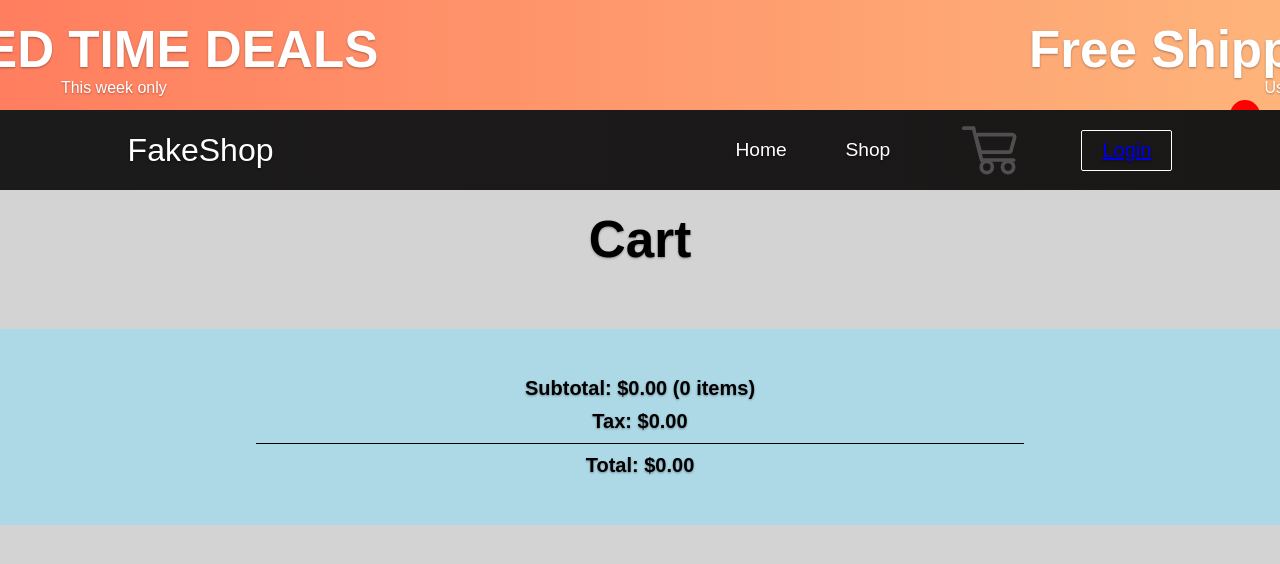
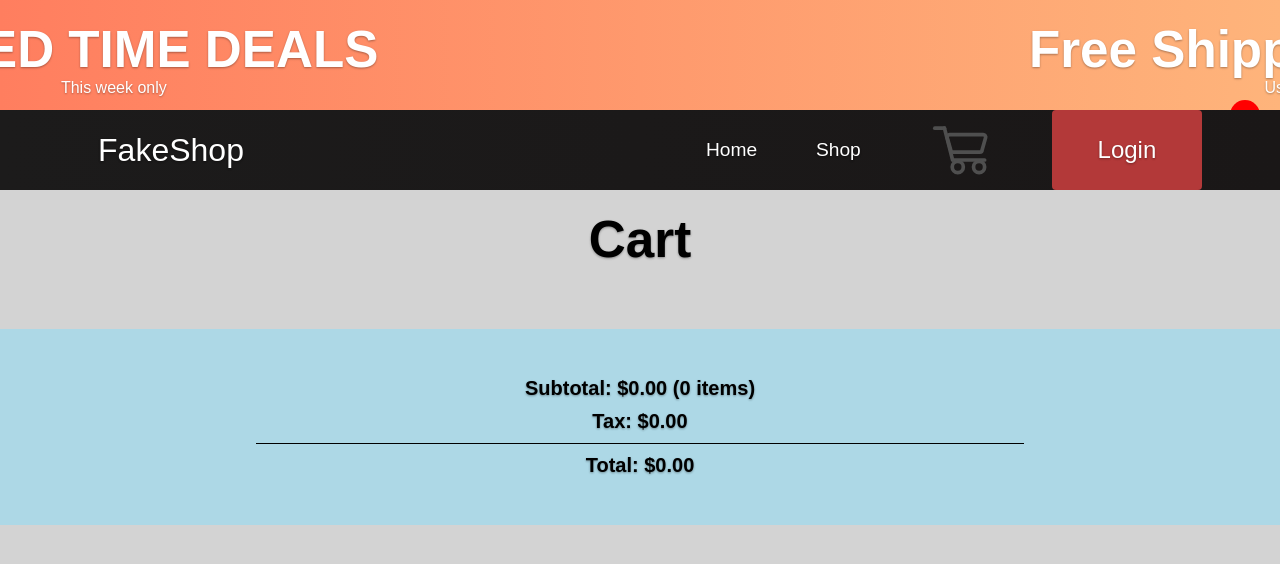
Before and after one commit to pinkx-xlink/react-shopping-cart-project, a React (Create React App) app in the folder shopping-cart/: page /cart in a window 1280 px wide. Shown: the top 564 px of the page. Built offline with nearby package versions, Linux system fonts and the light colour scheme.

Commit message:
Stylize the login button in the nav bar

```diff
--- a/shopping-cart/src/components/Navbar.css
+++ b/shopping-cart/src/components/Navbar.css
@@ -28,6 +28,29 @@
     display: flex;
     align-items: center;
   }
+
+  .nav-link__login {
+    color: #fff;
+    text-decoration: none;
+  }
+
+  .login_nav-button {
+    background-color: #b33939;
+    border: none;
+    border-radius: 4px;
+    padding: 10px 20px;
+    cursor: pointer;
+    transition: background-color 0.3s ease;
+    height: 100%;
+    width: 150px;
+    font-weight: 400;
+    font-size: 24px;
+  }
+  .login_nav-button:hover {
+    border-bottom: 4px solid #fff;
+    transition: all 0.2s ease-out;
+  }
+
 
   .fa-typo3 {
     margin-left: 0.5rem;
--- a/shopping-cart/src/components/Navbar.js
+++ b/shopping-cart/src/components/Navbar.js
@@ -102,13 +102,14 @@ function Navbar() {
                         </Link>
                     </li> */}
                 </ul>
-                {button && <Button buttonStyle='btn--outline'>
+                <button className='login_nav-button'>
                     <Link
                         to='/login'
+                        className='nav-link__login'
                         onClick={closeMobileMenu}
                     >Login
                     </Link>
-                </Button>}
+                </button>
             </div>
         </nav>
     </>
```
